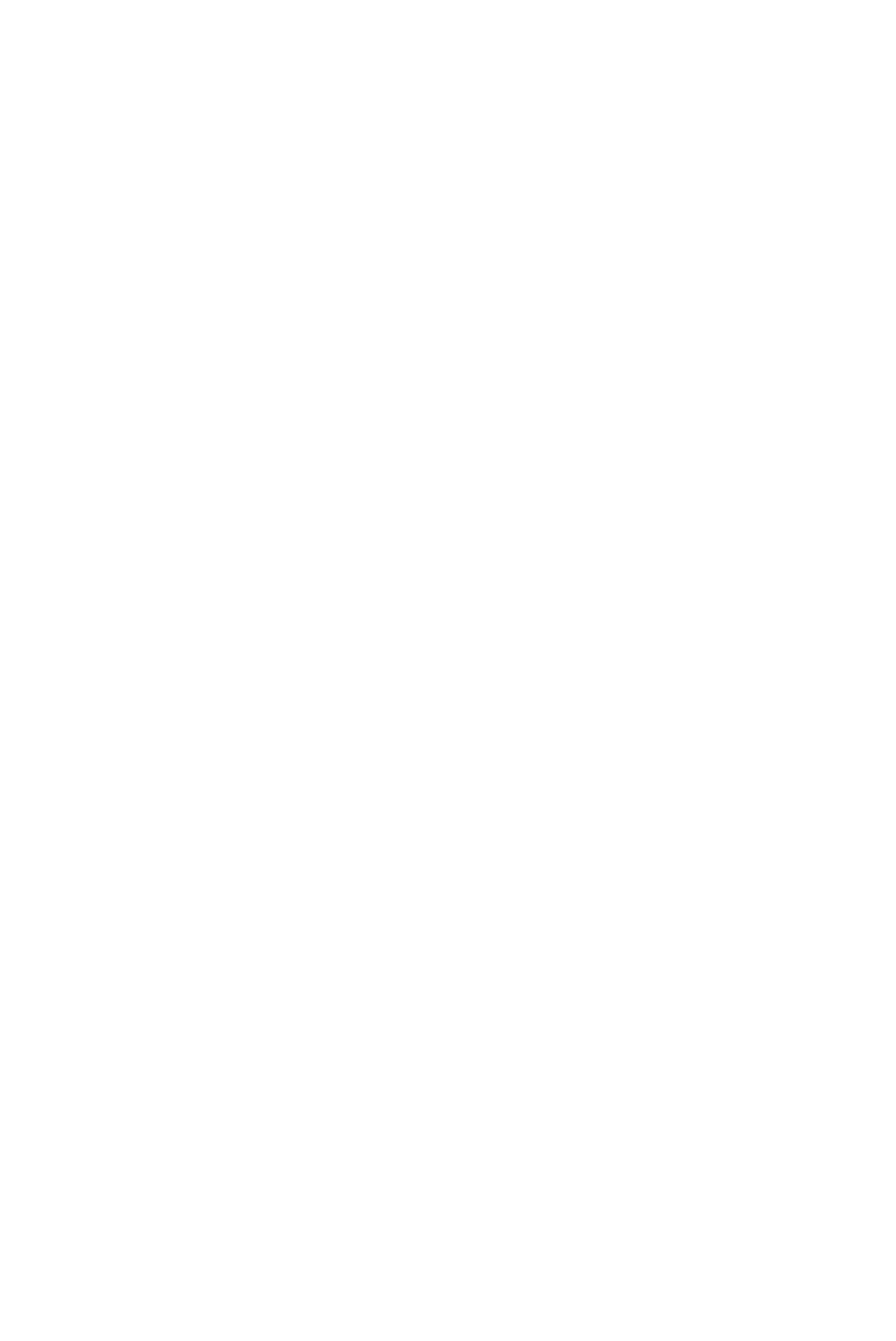
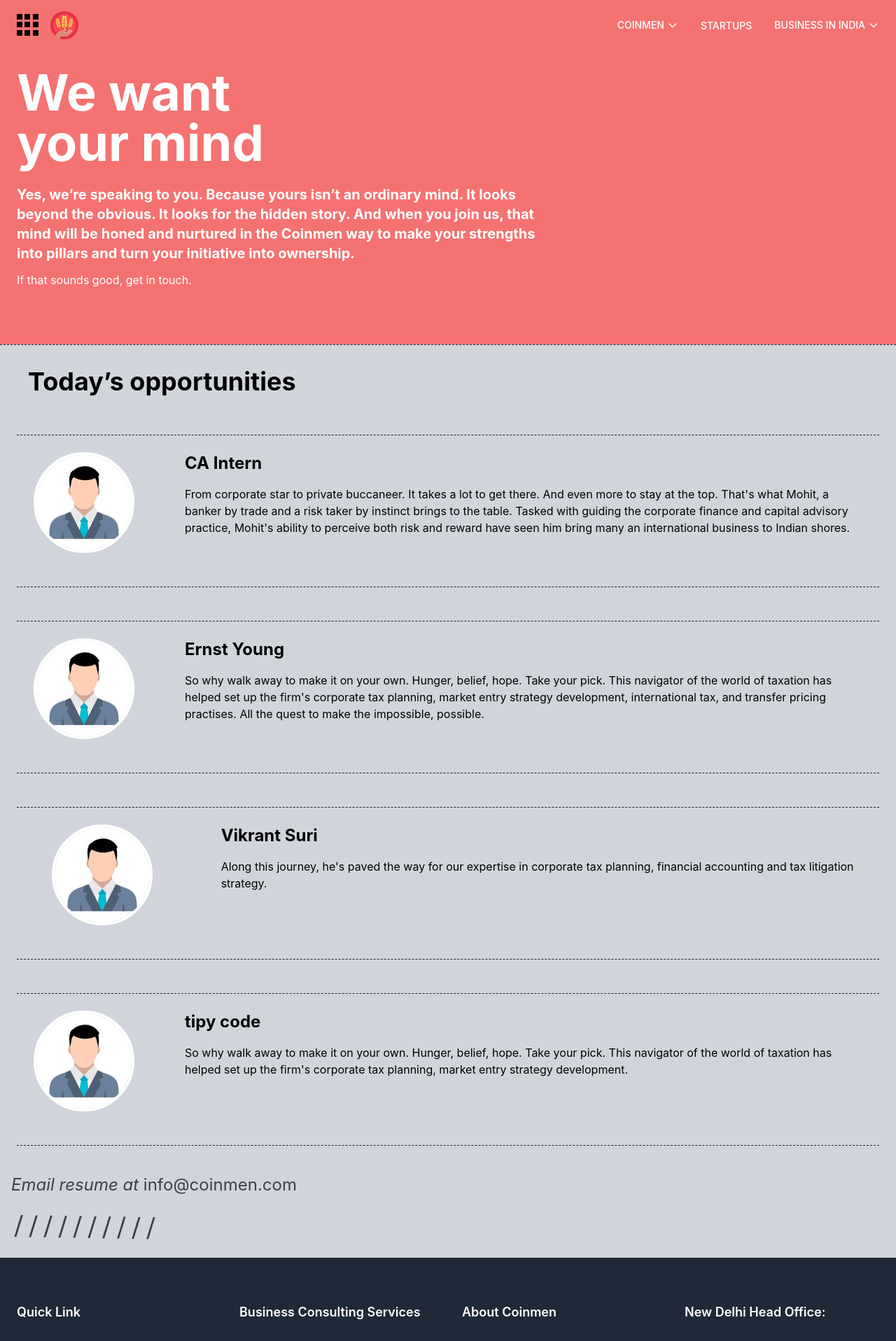
Before and after one commit to Mrdheerajcs/tipycode, a React (Create React App) app: page /careers in a window 1280 px wide. Before the commit this address had no page. Shown: the top 1916 px of the page at 70% size. Before the commit the page ends 800 px from the top, so only its background shows below. Built offline with nearby package versions, Linux system fonts and the light colour scheme.

Commit message:
careers page competed

```diff
--- a/src/App.js
+++ b/src/App.js
@@ -1,16 +1,19 @@
 import React from "react";
 import { BrowserRouter as Router, Routes, Route } from "react-router-dom";
-import Layout from "./components/Layout"; // ✅ Import Layout
+import Layout from "./components/Layout";
 import HomePage from "./pages/HomePage";
 import About from './pages/About';
+import Careers from './pages/Careers';
+
 
 function App() {
   return (
     <Router>
       <Routes>
         <Route path="/" element={<Layout />}>
-          <Route index element={<HomePage />} />  {/* Home page inside Layout */}
-          <Route path="/about" element={<About />} />  {/* New page inside Layout */}
+          <Route index element={<HomePage />} />
+          <Route path="/about" element={<About />} />
+          <Route path="/careers" element={<Careers />} />
         </Route>
       </Routes>
     </Router>
--- a/src/components/Navbar.js
+++ b/src/components/Navbar.js
@@ -74,7 +74,7 @@
             { name: 'Risk Advisory', path: '#' },
           ]
         },
-        { name: 'Careers', path: '#' },
+        { name: 'Careers', path: '/careers' },
         { name: 'Blogs', path: '#' },
       ]
     },
--- /dev/null
+++ b/src/pages/Careers.js
@@ -0,0 +1,116 @@
+import React from 'react'
+import { Link } from 'react-router-dom';
+import aboutPerson from '../assets/AUP.jpg';
+
+
+const Careers = () => {
+    const numberOfSlashes = 10; // Change this for more slashes
+    const getSlashes = () => {
+        return Array.from({ length: numberOfSlashes }, (_, index) => (
+            <span key={index} className="text-4xl text-gray-700 rotate-1 mx-1">
+                /
+            </span>
+        ));
+    };
+
+    const careersCollection = [
+        {
+            id: 1,
+            name: "CA Intern",
+            photo: "/api/placeholder/150/150",
+            bio: "From corporate star to private buccaneer. It takes a lot to get there. And even more to stay at the top. That's what Mohit, a banker by trade and a risk taker by instinct brings to the table. Tasked with guiding the corporate finance and capital advisory practice, Mohit's ability to perceive both risk and reward have seen him bring many an international business to Indian shores."
+        },
+        {
+            id: 2,
+            name: "Ernst Young",
+            photo: "/api/placeholder/150/150",
+            bio: "So why walk away to make it on your own. Hunger, belief, hope. Take your pick. This navigator of the world of taxation has helped set up the firm's corporate tax planning, market entry strategy development, international tax, and transfer pricing practises. All the quest to make the impossible, possible."
+        },
+        {
+            id: 3,
+            name: "Vikrant Suri",
+            photo: "/api/placeholder/150/150",
+            bio: "Along this journey, he's paved the way for our expertise in corporate tax planning, financial accounting and tax litigation strategy."
+        },
+        {
+            id: 4,
+            name: "tipy code",
+            photo: "/api/placeholder/150/150",
+            bio: "So why walk away to make it on your own. Hunger, belief, hope. Take your pick. This navigator of the world of taxation has helped set up the firm's corporate tax planning, market entry strategy development."
+        }
+    ];
+    return (
+        <>
+            <section className="pt-24 pb-16 bg-[#f57272] text-white">
+                <div className="container mx-auto px-4 md:px-6">
+                    <div className="max-w-3xl">
+                        <h1 className="text-5xl md:text-7xl font-bold mb-6 leading-tight">
+                            We want<br />
+                            your mind
+                        </h1>
+                        <p className="text-xl font-bold mb-3">
+                            Yes, we’re speaking to you. Because yours isn’t an ordinary mind. It looks beyond the
+                            obvious. It looks for the hidden story. And when you join us, that mind will be honed and
+                            nurtured in the Coinmen way to make your strengths into pillars and turn your initiative into
+                            ownership.
+                        </p>
+                        <p className="mb-4">
+                            If that sounds good, get in touch.
+                        </p>
+                    </div>
+                </div>
+            </section>
+
+            <section className="bg-gray-300 w-full border-t border-dashed border-gray-800">
+                <div className="px-6 md:px-10 py-6 md:py-8">
+                    <h1 className="text-3xl md:text-4xl font-bold leading-tight">
+                        Today’s opportunities
+                    </h1>
+                </div>
+
+                {careersCollection.map((member) => (
+                    <div key={member.id} className="w-full p-4 md:p-6">
+                        <div className="border-t border-dashed border-gray-800"></div>
+
+                        <div className="flex flex-col md:flex-row gap-6">
+                            {/* Image Container */}
+                            <div className="w-full md:w-64 flex justify-center items-center p-4 md:p-6">
+                                <div className="w-28 h-28 md:w-36 md:h-36 rounded-full overflow-hidden border-4 border-white">
+                                    <img
+                                        src={aboutPerson}
+                                        alt={member.name}
+                                        className="w-full h-full object-cover"
+                                    />
+                                </div>
+                            </div>
+
+                            {/* Text Container */}
+                            <div className="flex flex-col flex-grow p-4 md:p-6">
+                                <h2 className="text-xl md:text-2xl font-bold">{member.name}</h2>
+                                <p className="mt-4 text-sm md:text-base">{member.bio}</p>
+                            </div>
+                        </div>
+
+                        <div className="border-t border-dashed border-gray-800 mt-6"></div>
+                    </div>
+                ))}
+
+                <div className=''>
+                    <h2 className='p-4 text-xl md:text-2xl font-thin text-gray-700'>                <strong><em>Email resume at </em>info@coinmen.com</strong>
+                    </h2>
+
+                    <h1 className="p-4 text-4xl text-gray-700 rotate-1 flex">
+            {getSlashes()}
+        </h1>
+
+                </div>
+
+
+
+            </section>
+
+        </>
+    )
+}
+
+export default Careers
```
